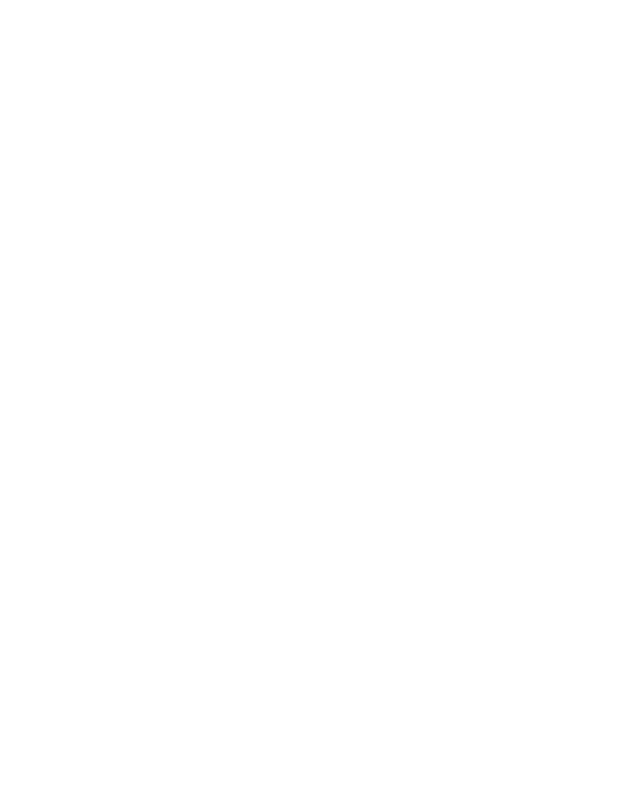
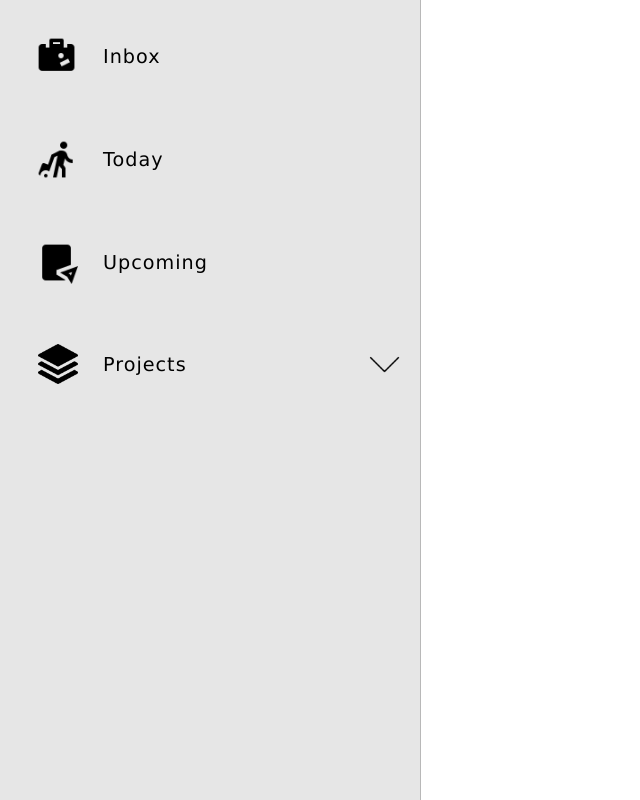
Before and after one commit to ClydeCode/Todo-List, a website built with webpack: page dist/index.html in a window 1280 px wide. Shown: the whole page, without its empty margins (0-640 px from the left). Built offline with Linux system fonts and the light colour scheme.

Commit message:
Basic Design

```diff
--- a/src/index.js
+++ b/src/index.js
@@ -1 +1,6 @@
 import './styles.css';
+import icon1 from './assets/icon-suitcase.png';
+import icon2 from './assets/icon-travel-book.png';
+import icon3 from './assets/icon-traveler.png';
+import icon4 from './assets/layers.png';
+import icon5 from './assets/icon-expand-arrow.png';
--- a/src/styles.css
+++ b/src/styles.css
@@ -0,0 +1,66 @@
+body {
+    padding: 0;
+    margin: 0;
+    display: grid;
+    grid-template-columns: 1fr 3fr;
+    height: 100vh;
+    background-color: white;
+}
+
+.nav-bar {
+    background-color: rgba(155, 155, 155, .25);
+    border-right: 1px solid rgba(0, 0, 0, .2);
+}
+
+.nav-bar .pages {
+    display: flex;
+    flex-direction: column;
+    align-items: left;
+    gap: 30px;
+    font-size: 1.2rem;
+    font-family:'Lucida Sans', 'Lucida Sans Regular', 'Lucida Grande', 'Lucida Sans Unicode', Geneva, Verdana, sans-serif;
+    letter-spacing: 1px;
+    color: black;
+}
+
+.nav-bar .pages .page:nth-child(1) {
+    margin-top: 20px;
+}
+
+.nav-bar .pages .page:nth-child(4) img {
+    width: 40px;
+    height: 40px;
+    margin-left: 3px;
+}
+
+.nav-bar .pages .page:nth-child(4) #arrow {
+    margin-left: 155px;
+    width: 35px;
+    height: 35px;
+}
+
+.nav-bar .pages .page {
+    margin-left: 20px;
+    padding: 15px;
+    /* padding-left: 80px; */
+    width: 370px;
+    display: flex;
+    align-items: center;
+    gap: 25px;
+}
+
+.pages .page img {
+    height: 43px;
+    width: 43px;
+}
+
+.nav-bar .pages .page:hover {
+    background-color: rgba(0, 0, 0, .05);
+    border-radius: 6px;
+    cursor: pointer;
+}
+
+.nav-bar .active {
+    background-color: rgba(0, 0, 0, .09);
+    border-radius: 6px;
+}
```
Also changed, not shown: dist/index.html, dist/main.js.
